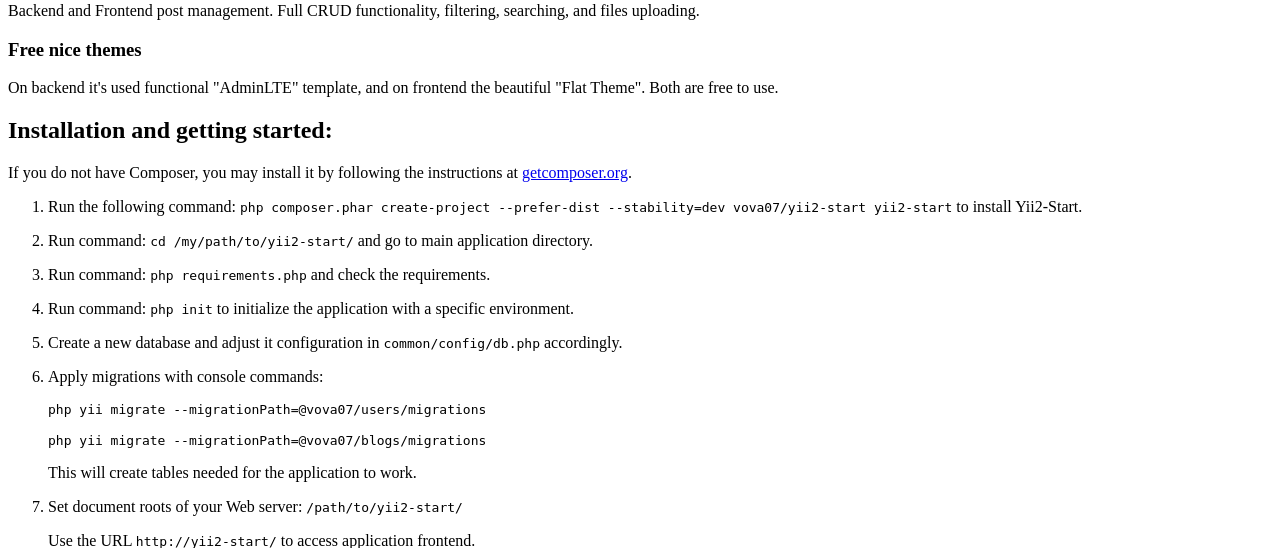
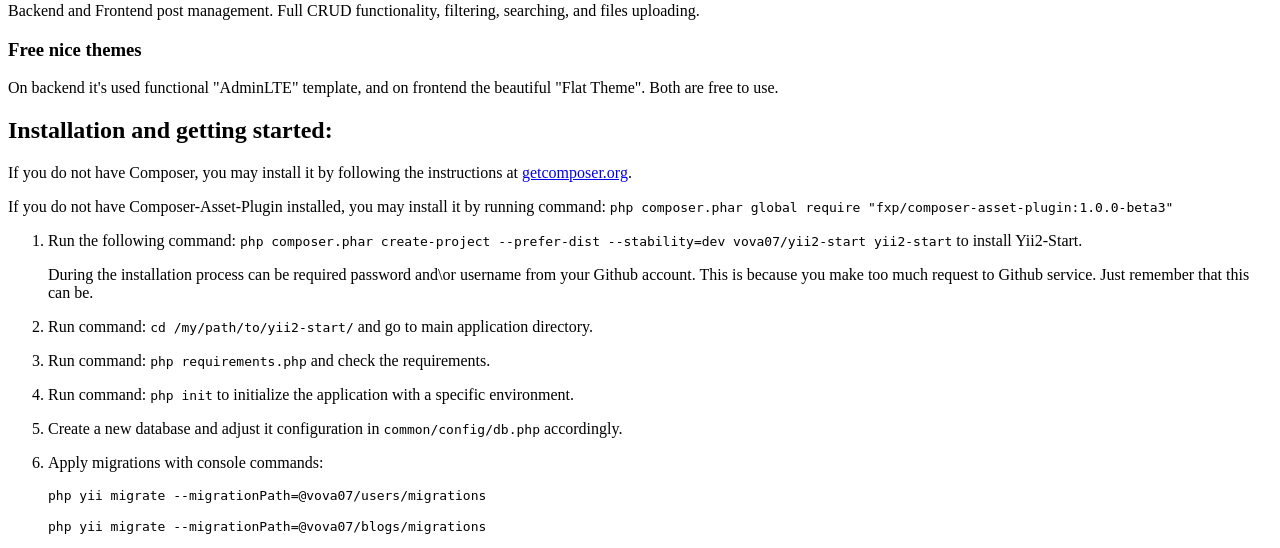
Before and after one commit to vova07/yii2-start-site-module, a PHP site: template views/default/index.php in a window 1280 px wide. Shown: the part 229-777 px from the top of the page. Run offline with PHP 8.4, Linux system fonts and the light colour scheme; the template is opened without the code that fills it, so the values that code supplies are empty.

Commit message:
Updated installation instruction.

```diff
--- a/views/default/index.php
+++ b/views/default/index.php
@@ -67,9 +67,15 @@ $this->params['noTitle'] = true; ?>
                 <div class="alert alert-warning center">
                     <p>If you do not have Composer, you may install it by following the instructions at <a href="getcomposer.org" target="_blank">getcomposer.org</a>.</p>
                 </div>
+                <div class="alert alert-warning center">
+                    <p>If you do not have Composer-Asset-Plugin installed, you may install it by running command: <code>php composer.phar global require "fxp/composer-asset-plugin:1.0.0-beta3"</code></p>
+                </div>
                 <ol>
                     <li>
                         <p>Run the following command: <code>php composer.phar create-project --prefer-dist --stability=dev vova07/yii2-start yii2-start</code> to install Yii2-Start.</p>
+                        <div class="alert alert-warning center">
+                            <p>During the installation process can be required password and\or username from your Github account. This is because you make too much request to Github service. Just remember that this can be.</p>
+                        </div>
                     </li>
                     <li>
                         <p>Run command: <code>cd /my/path/to/yii2-start/</code> and go to main application directory.</p>
```
Also changed, not shown: 1 other file.
